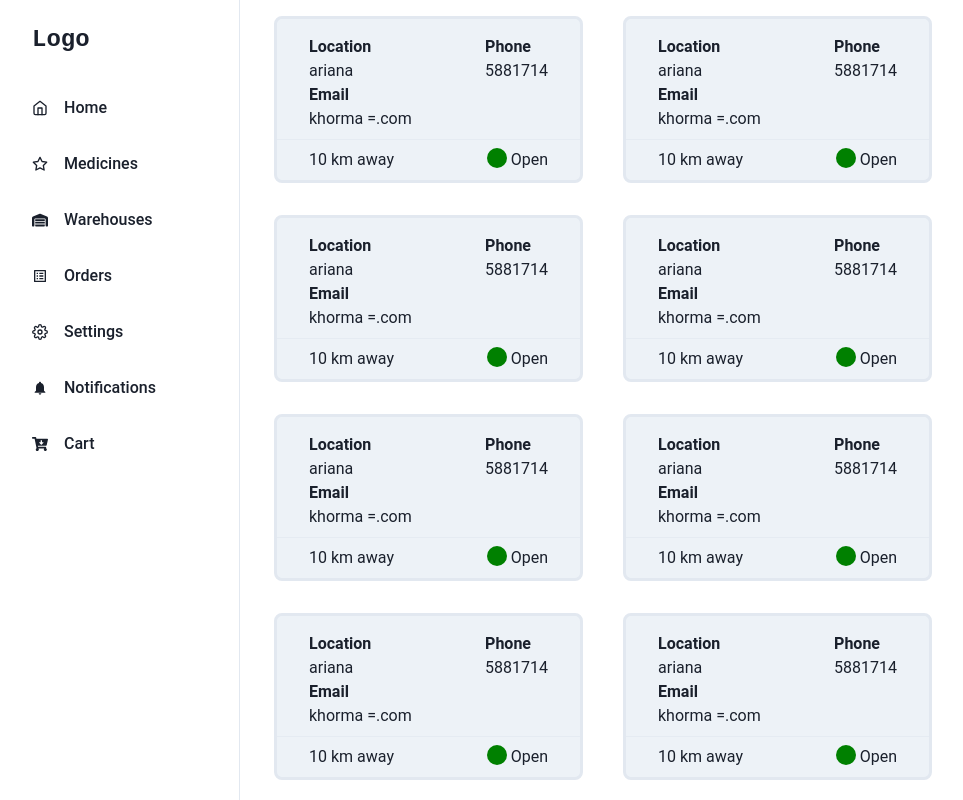
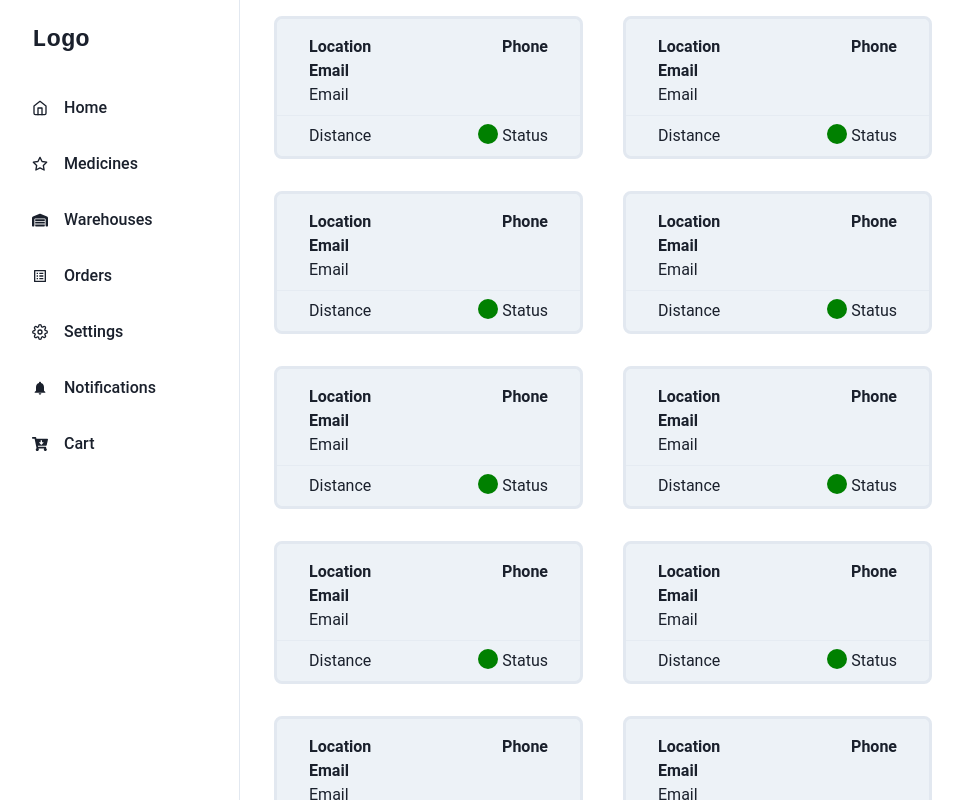
Before and after one commit to AdamDEY/PFA, a React (Vite) app: page /warehouses in a window 1280 px wide. Shown: the top 800 px of the page, without its empty margins (0-963 px from the left). Built offline with nearby package versions, Linux system fonts and the light colour scheme.

Commit message:
fetch distributor success

```diff
--- a/src/components/WarehouseCard/WarehouseCard.tsx
+++ b/src/components/WarehouseCard/WarehouseCard.tsx
@@ -9,18 +9,20 @@ import {
 } from "@chakra-ui/react";
 import { Link } from "react-router-dom";
 
-export interface WarehouseCardProps {
+export interface DistanceProps {
+  distance: string;
+  duration: string;}
+
+export interface WarehouseCardProps{
   _id: string;
   name: string;
-  Location: string;
-  Phone: string;
-  Email: string;
-  Distance: string;
-  Status: string;
+  city: string;
+  adress: string;
+
 }
 
 function WarehouseCard(props: WarehouseCardProps) {
-  const { _id, name, Location, Phone, Email, Distance, Status } =
+  const { _id, name, city, adress} =
     props;
 
   return (
@@ -44,16 +46,16 @@ function WarehouseCard(props: WarehouseCardProps) {
         <Flex justifyContent="space-between" pl="8" pr="8">
           <Grid justifyItems="flex-start">
             <Text fontWeight="bold"> Location </Text>
-            <Text>{Location} </Text>
+            <Text>{city} </Text>
           </Grid>
           <Grid justifyItems="flex-start">
             <Text fontWeight="bold"> Phone </Text>
-            <Text> {Phone}</Text>
+            <Text> {adress}</Text>
           </Grid>
         </Flex>
         <Grid justifyItems="flex-start" pl="8">
           <Text fontWeight="bold"> Email </Text>
-          <Text>{Email}</Text>
+          <Text>{'Email'}</Text>
         </Grid>
         <Box pt="2" pb="2">
           <Divider />
@@ -61,12 +63,12 @@ function WarehouseCard(props: WarehouseCardProps) {
 
         <Flex justifyContent="space-between" pb="2">
           <Box pl="8">
-            <Text>{Distance} </Text>
+            <Text>{'Distance'} </Text>
           </Box>
 
           <Flex pr="8">
             <Box w="20px" h="20px" borderRadius="full" bg="green" mr="1" />
-            <Text>{Status}</Text>
+            <Text>{'Status'}</Text>
           </Flex>
         </Flex>
       </LinkBox>
--- a/src/pages/home page/HomePage.tsx
+++ b/src/pages/home page/HomePage.tsx
@@ -1,20 +1,40 @@
-// Import necessary modules and components
 import { Box, Grid, GridItem, Stack, Wrap } from "@chakra-ui/react";
 import SideBar from "../../components/sidebar/SideBar";
-import WarehouseCard, { WarehouseCardProps } from "../../components/WarehouseCard/WarehouseCard";
+import WarehouseCard, { DistanceProps, WarehouseCardProps } from "../../components/WarehouseCard/WarehouseCard";
 import { useEffect, useState } from "react";
 import axios from "axios";
+
+
+
+
+
+export interface FetchProps {
+  distance: DistanceProps;
+  distributor:WarehouseCardProps;
+}
+
 
 // HomePage component
 function HomePage() {
   // State hooks with type annotations
-  const [distributors, setDistributors] = useState<WarehouseCardProps[]>([]);
+  const [distributors, setDistributors] = useState<FetchProps[]>([]);
   const [loading, setLoading] = useState<boolean>(true);
   const [error, setError] = useState<Error | null>(null);
 
   // Function to get the token from local storage
   const getToken = (): string | null => {
     return localStorage.getItem('token');
+  };
+
+  // Function to save array to local storage
+  const saveToLocalStorage = (key: string, value: any) => {
+    localStorage.setItem(key, JSON.stringify(value));
+  };
+
+  // Function to get array from local storage
+  const getFromLocalStorage = (key: string): any[] => {
+    const savedData = localStorage.getItem(key);
+    return savedData ? JSON.parse(savedData) : [];
   };
 
   // Fetch distributors when the component mounts
@@ -29,11 +49,19 @@ function HomePage() {
             'Authorization': `Bearer ${token}`
           }
         });
-        console.log('distributors',response.data.result)
-        setDistributors(response.data.result);
 
+        // Check the structure of the response
+        console.log('API response', response.data);
+
+        // Make sure you access the correct path to the data
+        const distributorsData = response.data.data.result;
+
+        // Save to local storage
+        saveToLocalStorage('distributors', distributorsData);
+
+        // Update state
+        setDistributors(distributorsData);
         setLoading(false);
-
       } catch (error) {
         console.error('Error fetching distributors:', error);
         setError(error as Error);
@@ -41,9 +69,15 @@ function HomePage() {
       }
     };
 
-    fetchDistributors();
+    // Check if data is already in local storage
+    const storedDistributors = getFromLocalStorage('distributors');
+    if (storedDistributors.length > 0) {
+      setDistributors(storedDistributors);
+      setLoading(false);
+    } else {
+      fetchDistributors();
+    }
   }, []);
-
 
   if (loading) {
     return <div>Loading...</div>;
@@ -74,18 +108,10 @@ function HomePage() {
         </Box>
         <Stack p={0}>
           <Wrap spacing={1}>
-          {distributors.map((distributor, index) => (
-            <WarehouseCard
-              key={index}
-              _id={distributor._id}
-              name={distributor.name}
-              Location={distributor.Location}
-              Phone={distributor.Phone}
-              Email={distributor.Email}
-              Distance={''}
-              Status={distributor.Status}
-            />
-          ))}
+            {distributors.map((distributor, index) => (
+              <WarehouseCard key={index} _id={distributor.distributor._id} name={distributor.distributor.name} city={distributor.distributor.city} adress={distributor.distributor.adress}
+              />
+            ))}
           </Wrap>
         </Stack>
       </GridItem>
```
